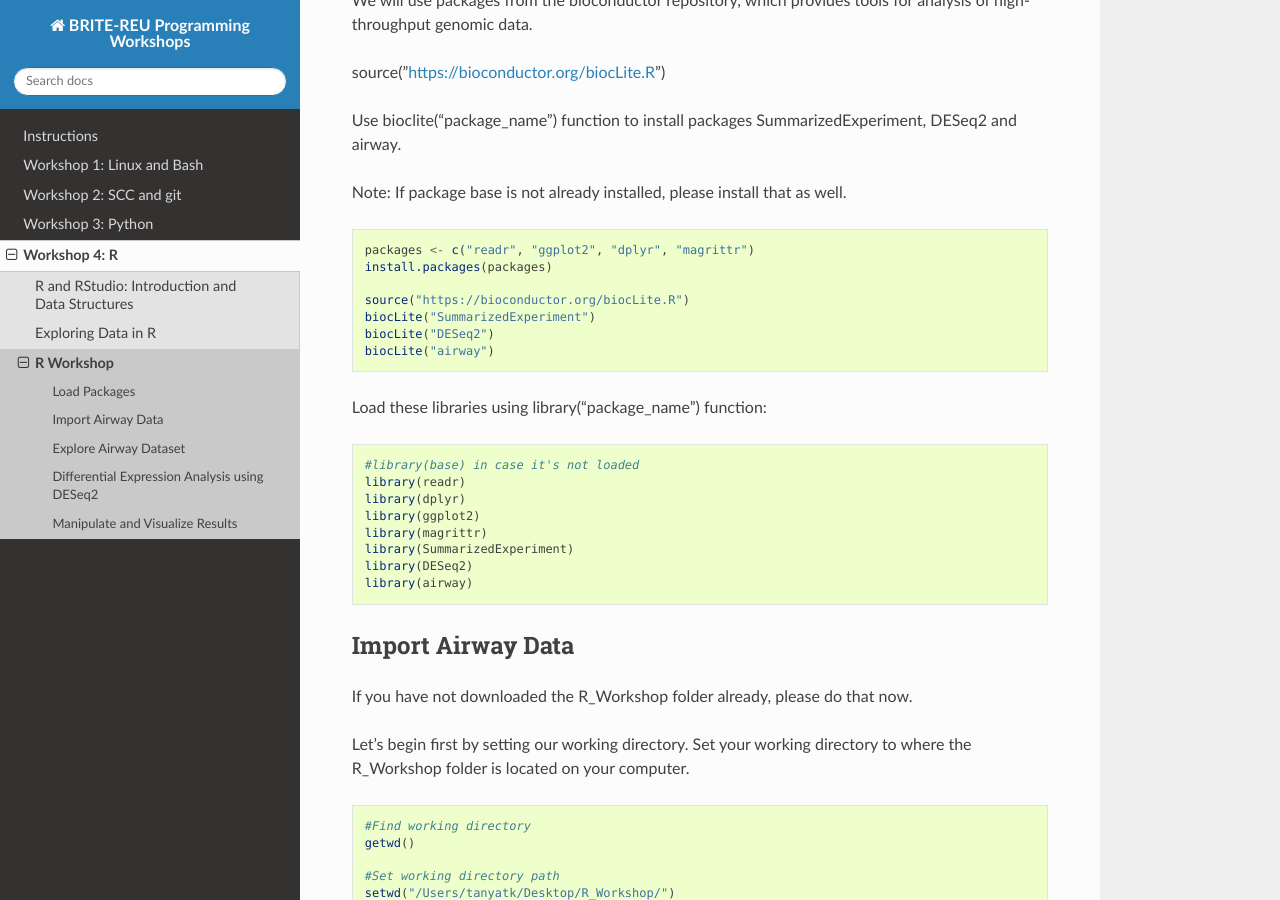
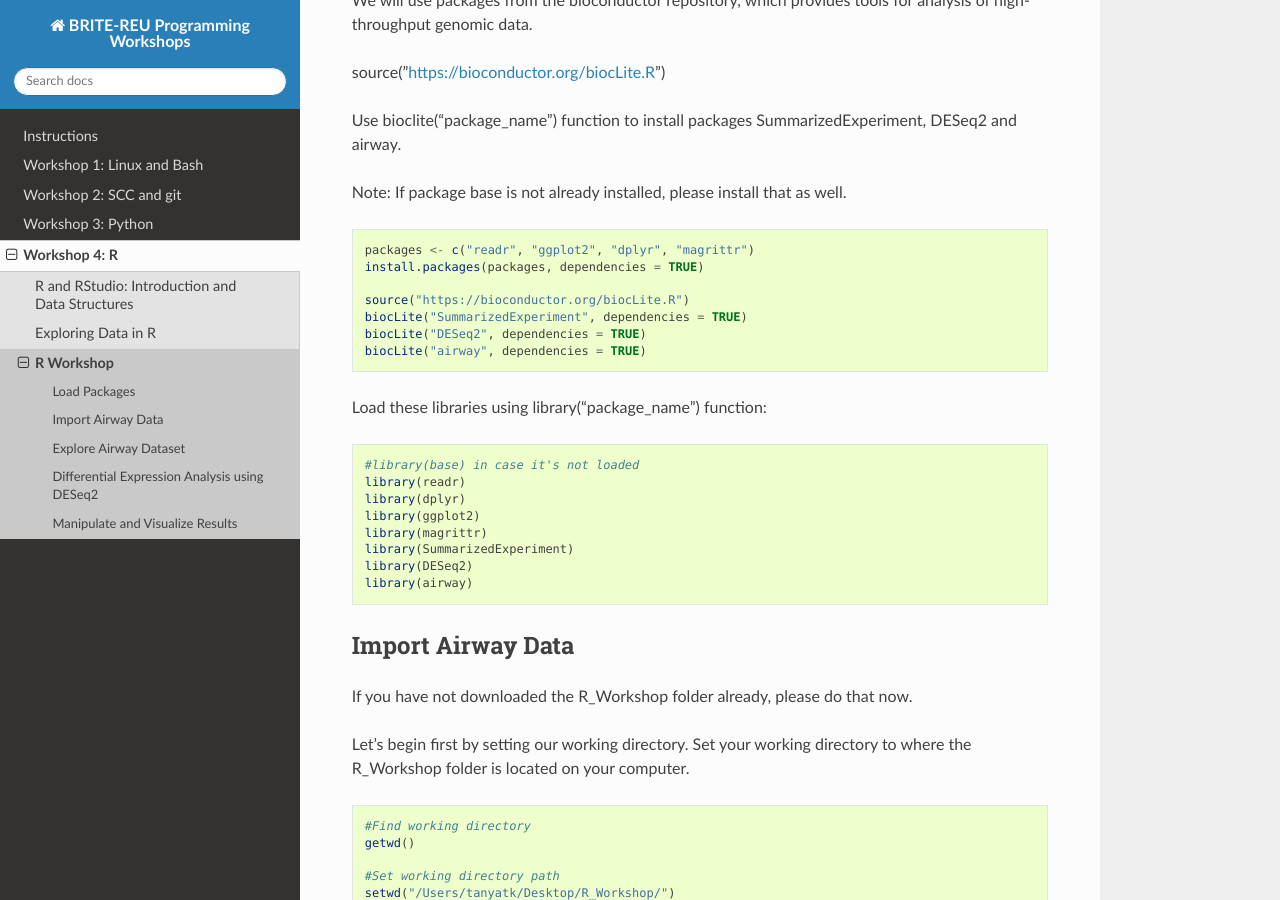
Before and after one commit to BRITE-REU/programming-workshops, a Sphinx documentation site: the page built from source/workshops/04_R/Workshop_R.rst, in a window 1280 px wide and 900 px high, scrolled down 768 px. Built offline with Sphinx 7.4.7 and the Read the Docs theme 2.0.0, drawn with Linux system fonts in a browser that asks for light colours.

Commit message:
Update Workshop_R.rst

```diff
--- a/source/workshops/04_R/Workshop_R.rst
+++ b/source/workshops/04_R/Workshop_R.rst
@@ -33,12 +33,12 @@ Note: If package base is not already installed, please install that as well.
 .. code:: R
 
    packages <- c("readr", "ggplot2", "dplyr", "magrittr")
-   install.packages(packages)
+   install.packages(packages, dependencies = TRUE)
 
    source("https://bioconductor.org/biocLite.R")
-   biocLite("SummarizedExperiment")
-   biocLite("DESeq2")
-   biocLite("airway")
+   biocLite("SummarizedExperiment", dependencies = TRUE)
+   biocLite("DESeq2", dependencies = TRUE)
+   biocLite("airway", dependencies = TRUE)
 
 
 
```
